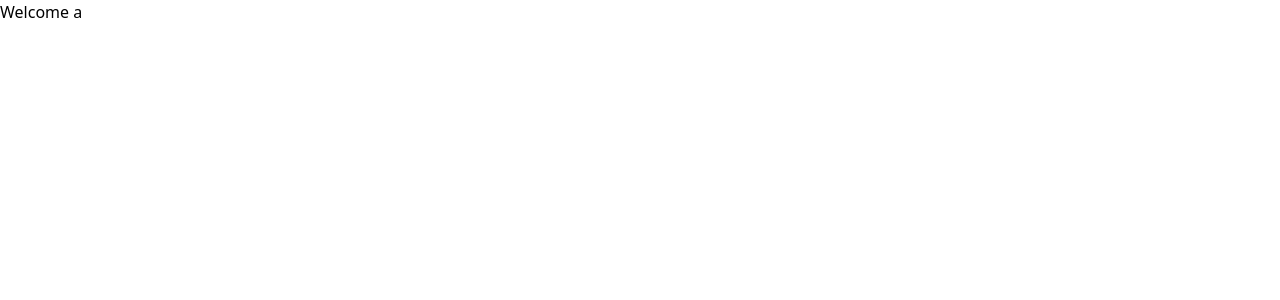
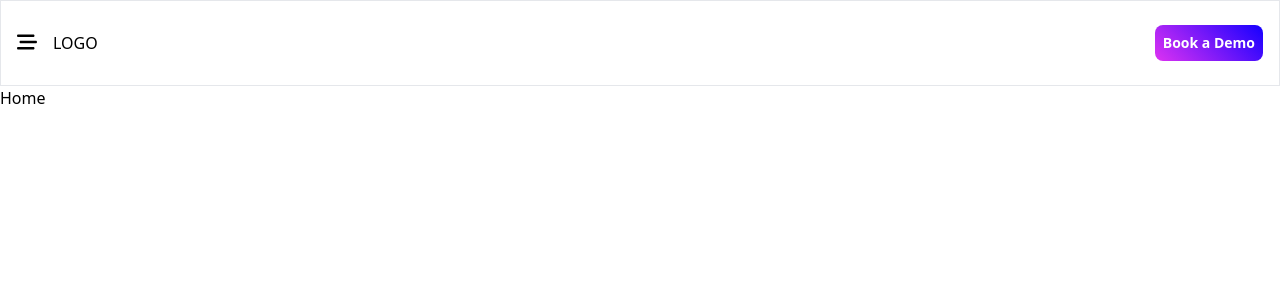
Before and after one commit to Ambiogu22/DigitalServices, a React (Create React App) app: page / in a window 1280 px wide. Shown: the top 300 px of the page. Built offline with nearby package versions, Linux system fonts and the light colour scheme.

Commit message:
Working in the navbar

```diff
--- a/package.json
+++ b/package.json
@@ -3,6 +3,11 @@
   "version": "0.1.0",
   "private": true,
   "dependencies": {
+    "@fortawesome/fontawesome-svg-core": "^6.5.2",
+    "@fortawesome/free-brands-svg-icons": "^6.5.2",
+    "@fortawesome/free-regular-svg-icons": "^6.5.2",
+    "@fortawesome/free-solid-svg-icons": "^6.5.2",
+    "@fortawesome/react-fontawesome": "^0.2.2",
     "@testing-library/jest-dom": "^5.17.0",
     "@testing-library/react": "^13.4.0",
     "@testing-library/user-event": "^13.5.0",
--- a/src/App.js
+++ b/src/App.js
@@ -1,9 +1,15 @@
 import './assets/App.css';
+import NavBar from './components/NavBar';
+import {Routes, Route} from 'react-router-dom'
+import Home from './pages/home/Home';
 
 function App() {
   return (
     <div className="App">
-      <h2 className="">Welcome a</h2>
+      <NavBar />
+      <Routes>
+        <Route index='/' element={<Home />} />
+      </Routes>
     </div>
   );
 }
--- /dev/null
+++ b/src/assets/global.css
@@ -0,0 +1,3 @@
+.btn {
+    background-image:   linear-gradient( 45deg, #dd32f2, #1500ff) ;
+}
--- /dev/null
+++ b/src/components/NavBar.js
@@ -0,0 +1,20 @@
+import { Link } from "react-router-dom";
+import { FontAwesomeIcon } from '@fortawesome/react-fontawesome'
+import { faBarsStaggered } from '@fortawesome/free-solid-svg-icons'
+import PurpleBtn from "./PurpleBtn";
+
+const NavBar = () => {
+    return(
+        <div className="py-6 px-4 border-[0.5px] border-gray flex justify-between items-center">
+            <div className="flex gap-4">
+                <Link to="/"><FontAwesomeIcon icon={faBarsStaggered} className="text-xl"/></Link>
+                <Link to="/">LOGO</Link>
+            </div>
+            <div>
+                <Link to="/"><PurpleBtn name="Book a Demo" /></Link>
+            </div>
+        </div>
+    )
+}
+
+export default NavBar;
--- /dev/null
+++ b/src/components/PurpleBtn.js
@@ -0,0 +1,9 @@
+import '../assets/global.css'
+
+const PurpleBtn = (props) => {
+    return(
+            <button className='btn p-2 text-[#FFF] rounded-lg text-sm font-semibold'>{props.name}</button>
+    )
+}
+
+export default PurpleBtn;
--- a/src/index.js
+++ b/src/index.js
@@ -2,10 +2,13 @@ import React from 'react';
 import ReactDOM from 'react-dom/client';
 import './assets/index.css';
 import App from './App';
+import { BrowserRouter } from 'react-router-dom';
 
 const root = ReactDOM.createRoot(document.getElementById('root'));
 root.render(
   <React.StrictMode>
-    <App />
+    <BrowserRouter>
+      <App />
+    </BrowserRouter>
   </React.StrictMode>
 );
--- /dev/null
+++ b/src/pages/home/Home.js
@@ -0,0 +1,9 @@
+const Home = () => {
+return(
+    <div>
+        <h2>Home</h2>
+    </div>
+)
+}
+
+export default Home;
```
Also changed, not shown: 1 other file (tests, documents, lock files or other folders).
